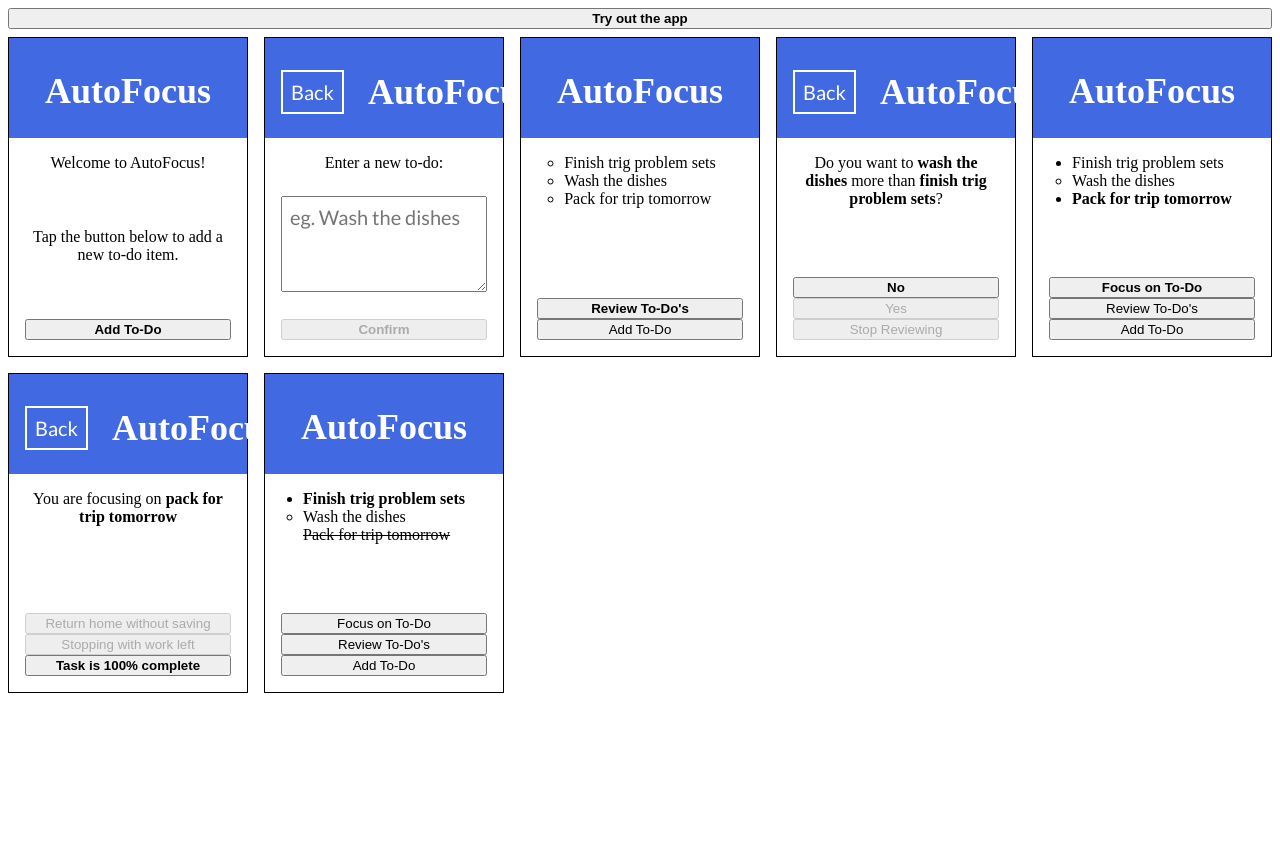
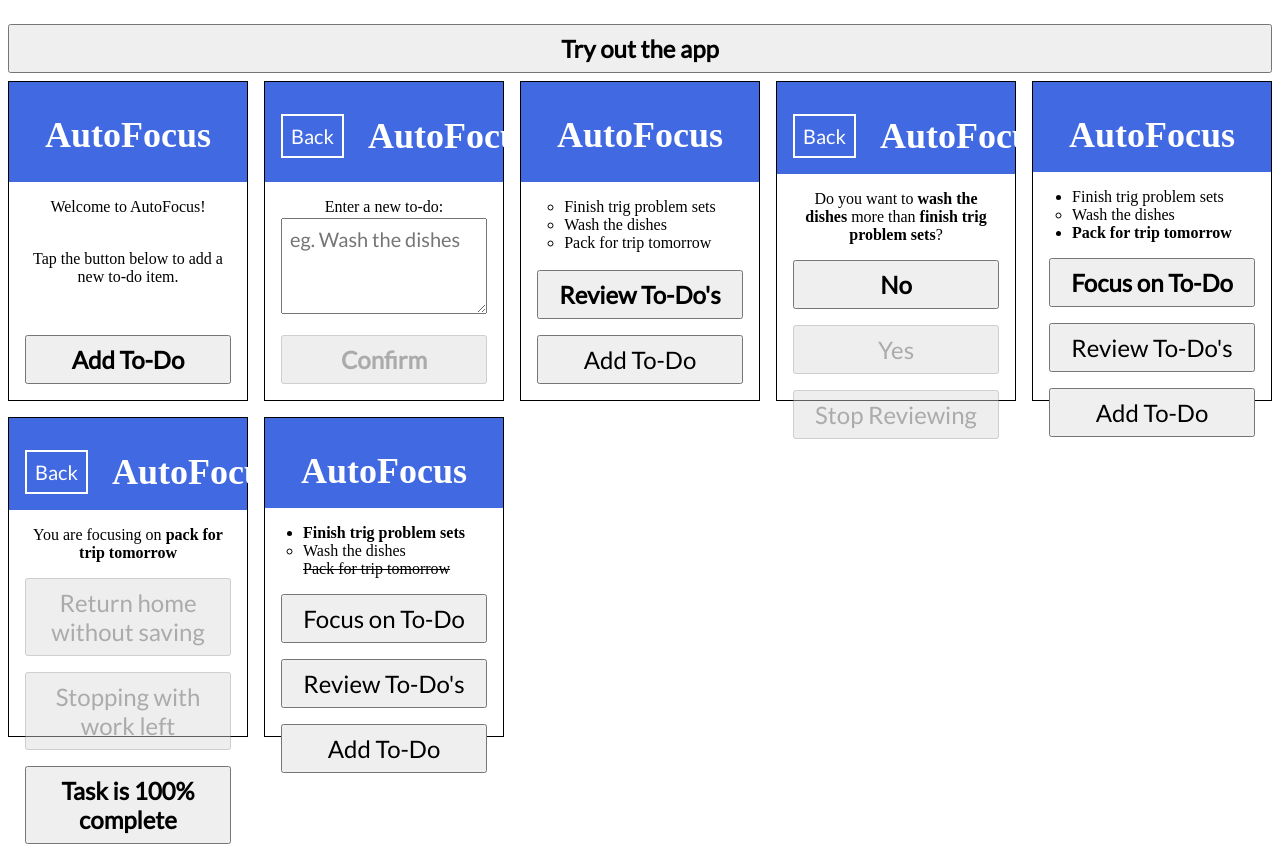
Before and after one commit to avidrucker/autofocus-ui, a React (Create React App) app: page / in a window 1280 px wide. Before the commit the page ends 800 px from the top, so only its background shows below. Built offline with nearby package versions, Linux system fonts and the light colour scheme.

Commit message:
feat apply theming

```diff
--- a/src/components/LinkBtnMol.tsx
+++ b/src/components/LinkBtnMol.tsx
@@ -1,11 +1,12 @@
 import React from 'react';
 import { Link } from 'react-router-dom';
+import { styles } from './theming';
 
 export const LinkBtnMol = (props: any) =>
 		<Link to={props.to}>
 			<button
 				disabled={props.disabled}
-				className={props.className + " w-100"}
+				className={props.className + ` w-100 pa2 mt3 ${styles.button}`}
 				>
 				{props.text}
 			</button>
```
